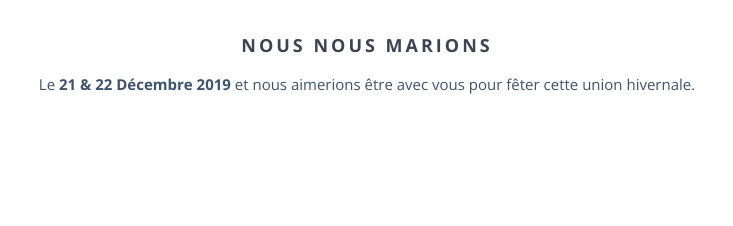
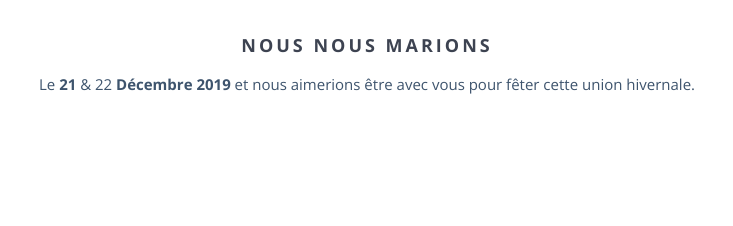
Before and after one commit to abietjean2019/abietjean2019, a website: page index.html in a window 1280 px wide. Shown: the part 779-1005 px from the top of the page, 273-1006 px from the left. Drawn offline with nearby package versions, Linux system fonts and the light colour scheme.

Commit message:
22 non gras

```diff
--- a/index.html
+++ b/index.html
@@ -88,7 +88,7 @@
         <div class="row">
             <div class="col-md-12 text-center">
                 <h3>Nous nous marions</h3>
-                <p>Le <strong>21 & 22 Décembre 2019</strong> et nous aimerions être avec vous pour fêter cette union hivernale.</p>
+                <p>Le <strong>21</strong> & 22 <strong>Décembre 2019</strong> et nous aimerions être avec vous pour fêter cette union hivernale.</p>
                 <!-- <div class="share-bar"></div> -->
             </div>
         </div>
```
